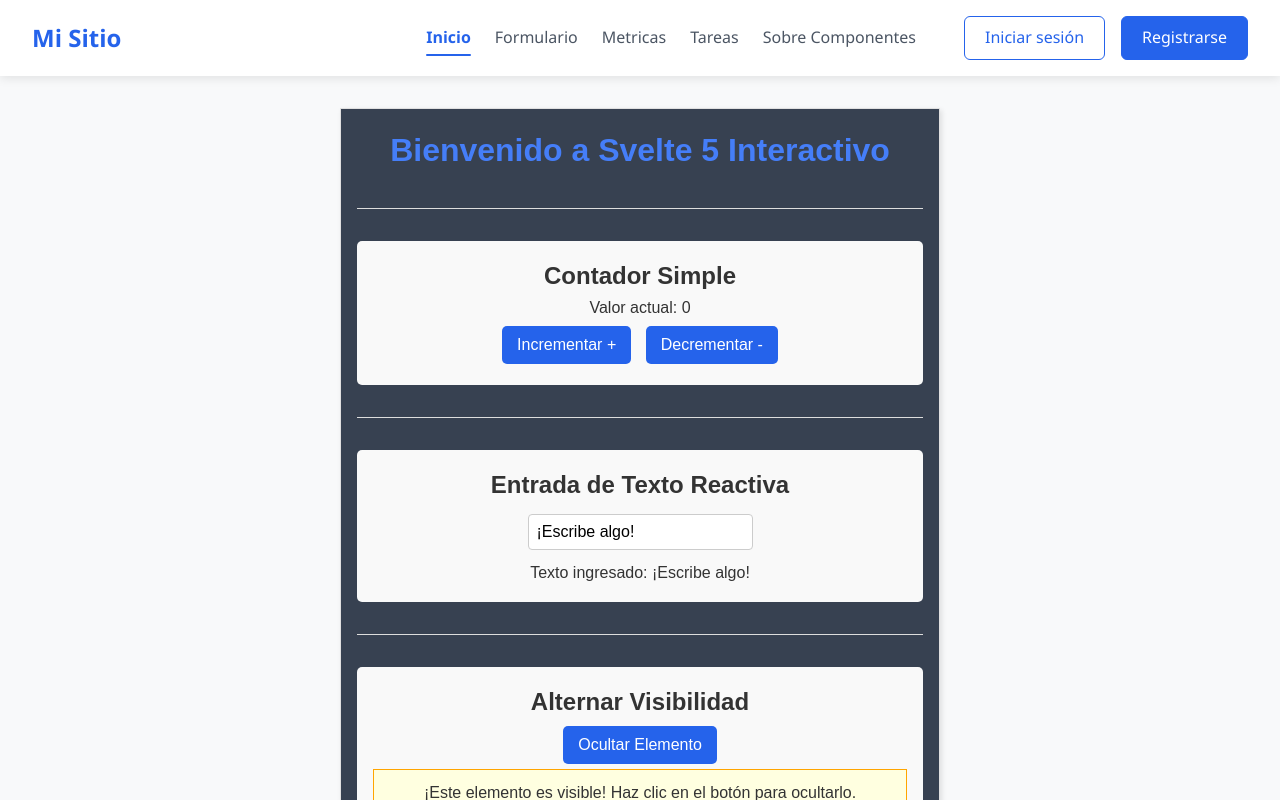
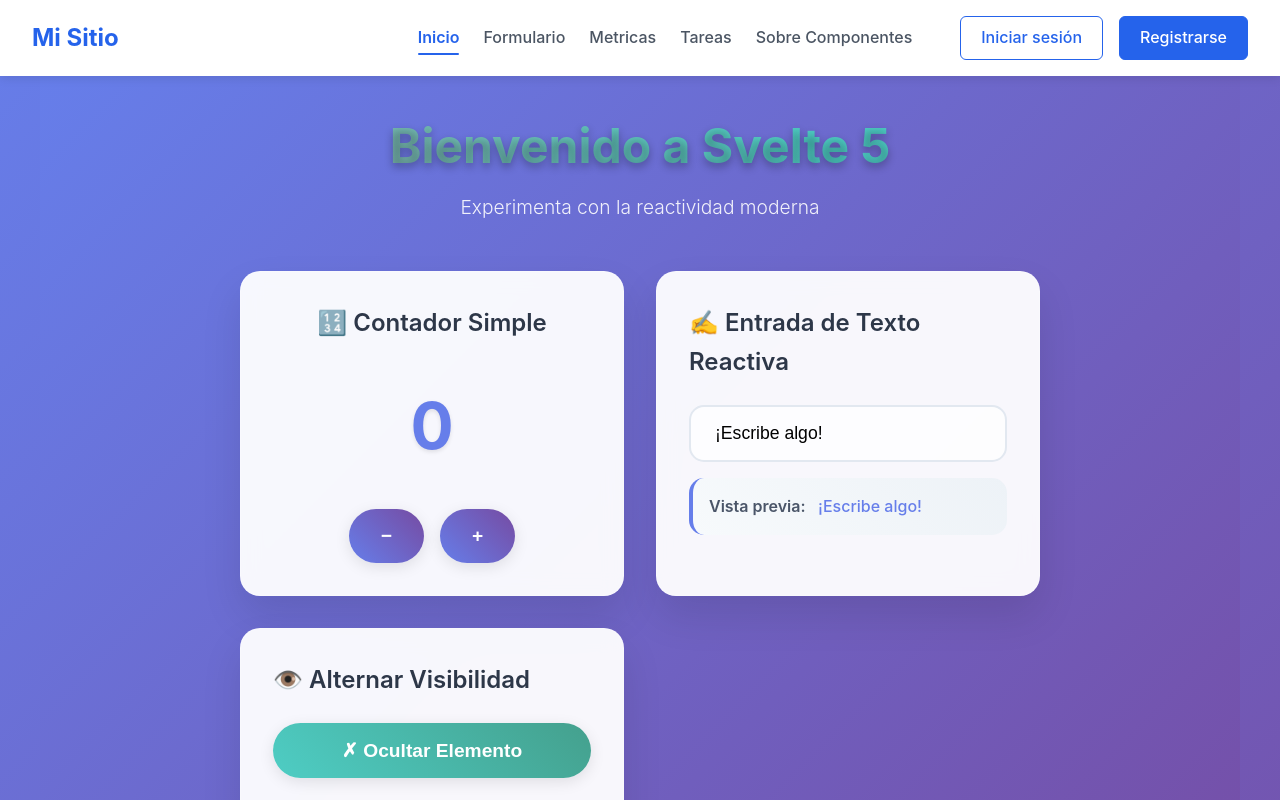
Before and after one commit to gos44/pruebas_svelte, a SvelteKit app: page / in a window 1280 px wide. Shown: the top 800 px of the page. Built offline with nearby package versions, Linux system fonts and the light colour scheme.

Commit message:
feat: Reestructurar y mejorar la interfaz del contador interactivo y la entrada de texto reactiva

```diff
--- a/src/routes/+page.svelte
+++ b/src/routes/+page.svelte
@@ -17,96 +17,338 @@
 </script>
 
 <main>
-  <h1>Bienvenido a Svelte 5 Interactivo</h1>
+  <div class="header">
+    <h1>Bienvenido a Svelte 5</h1>
+    <p class="subtitle">Experimenta con la reactividad moderna</p>
+  </div>
 
-  <hr>
-
-  <section>
-    <h2>Contador Simple</h2>
-    <p>Valor actual: {count}</p>
-    <button onclick={increment}>Incrementar +</button>
-    <button onclick={decrement}>Decrementar -</button>
+  <div class="container">
+    <section class="card counter-card">
+      <div class="card-header">
+        <h2>🔢 Contador Simple</h2>
+      </div>
+      <div class="counter-display">
+        <div class="count-value">{count}</div>
+      </div>
+      <div class="button-group">
+        <button class="btn btn-primary" onclick={decrement}>
+          <span>−</span>
+        </button>
+        <button class="btn btn-primary" onclick={increment}>
+          <span>+</span>
+        </button>
+      </div>
     </section>
 
-  <hr>
-
-  <section>
-    <h2>Entrada de Texto Reactiva</h2>
-    <input bind:value={text} />
-    <p>Texto ingresado: {text}</p>
+    <section class="card">
+      <div class="card-header">
+        <h2>✍️ Entrada de Texto Reactiva</h2>
+      </div>
+      <div class="input-group">
+        <input
+          bind:value={text}
+          placeholder="Escribe algo aquí..."
+          class="text-input"
+        />
+        <div class="text-preview">
+          <span class="preview-label">Vista previa:</span>
+          <span class="preview-text">{text}</span>
+        </div>
+      </div>
     </section>
 
-  <hr>
-
-  <section>
-    <h2>Alternar Visibilidad</h2>
-    <button onclick={toggleVisibility}>
-      {visible ? "Ocultar" : "Mostrar"} Elemento
+    <section class="card">
+      <div class="card-header">
+        <h2>👁️ Alternar Visibilidad</h2>
+      </div>
+      <button class="btn btn-secondary toggle-btn" onclick={toggleVisibility}>
+        {visible ? "✗ Ocultar" : "👁 Mostrar"} Elemento
       </button>
 
       {#if visible}
-      <p style="background-color: lightyellow; padding: 10px; border: 1px solid orange;">
-        ¡Este elemento es visible! Haz clic en el botón para ocultarlo.
-      </p>
+        <div class="reveal-box">
+          <div class="reveal-content">
+            <h3>¡Elemento Visible!</h3>
+            <p>Esta caja aparece y desaparece mágicamente ✨</p>
+          </div>
+        </div>
       {/if}
     </section>
-
+  </div>
 </main>
 
 <style>
+  :global(body) {
+    margin: 0;
+    padding: 0;
+    background: linear-gradient(135deg, #667eea 0%, #764ba2 100%);
+    min-height: 100vh;
+    font-family: 'Inter', -apple-system, BlinkMacSystemFont, 'Segoe UI', Roboto, sans-serif;
+  }
+
   main {
-    font-family: Arial, sans-serif;
-    max-width: 600px;
-    margin: 2em auto;
-    padding: 1em;
-    border: 1px solid #E0E0E0FF;
-    box-shadow: 2px 2px 5px rgba(0,0,0,0.1);
+    min-height: 100vh;
+    padding: 2rem 1rem;
+    background: linear-gradient(135deg, #667eea 0%, #764ba2 100%);
+  }
+
+  .header {
     text-align: center;
-	background-color: #374151;
+    margin-bottom: 3rem;
+    animation: fadeInDown 0.8s ease-out;
   }
 
   h1 {
-    color: #457EF8FF; /* Color naranja característico de Svelte */
+    font-size: 3rem;
+    font-weight: 700;
+    color: white;
+    margin: 0;
+    text-shadow: 0 4px 8px rgba(0,0,0,0.3);
+    background: linear-gradient(45deg, #ff6b6b, #4ecdc4, #45b7d1);
+    background-size: 300% 300%;
+    -webkit-background-clip: text;
+    -webkit-text-fill-color: transparent;
+    animation: gradientShift 3s ease infinite;
+  }
+
+  .subtitle {
+    font-size: 1.2rem;
+    color: rgba(255, 255, 255, 0.9);
+    margin-top: 0.5rem;
+    font-weight: 300;
+  }
+
+  .container {
+    max-width: 800px;
+    margin: 0 auto;
+    display: grid;
+    gap: 2rem;
+    grid-template-columns: repeat(auto-fit, minmax(300px, 1fr));
+  }
+
+  .card {
+    background: rgba(255, 255, 255, 0.95);
+    backdrop-filter: blur(10px);
+    border-radius: 20px;
+    padding: 2rem;
+    box-shadow: 0 20px 40px rgba(0,0,0,0.1);
+    border: 1px solid rgba(255, 255, 255, 0.2);
+    transition: all 0.3s ease;
+    animation: fadeInUp 0.8s ease-out;
+  }
+
+  .card:hover {
+    transform: translateY(-5px);
+    box-shadow: 0 25px 50px rgba(0,0,0,0.15);
+  }
+
+  .counter-card {
+    text-align: center;
+  }
+
+  .card-header {
+    margin-bottom: 1.5rem;
   }
 
   h2 {
-    color: #333;
+    font-size: 1.5rem;
+    color: #2d3748;
+    margin: 0;
+    font-weight: 600;
   }
 
-  button {
-    background-color: #2563eb;
-    color: white;
-    border: none;
-    padding: 10px 15px;
-    margin: 5px;
-    border-radius: 5px;
-    cursor: pointer;
-    font-size: 1em;
+  .counter-display {
+    margin: 2rem 0;
   }
 
-  button:hover {
-    background-color: #ff6a00;
+  .count-value {
+    font-size: 4rem;
+    font-weight: 700;
+    color: #667eea;
+    text-shadow: 0 2px 4px rgba(0,0,0,0.1);
+    transition: all 0.3s ease;
   }
 
-  input {
-    padding: 8px;
-    margin: 10px 0;
-    border: 1px solid #ccc;
-    border-radius: 4px;
-    font-size: 1em;
+  .count-value:hover {
+    transform: scale(1.1);
   }
 
-  section {
-    margin-bottom: 2em;
-    padding: 1em;
-    background-color: #f9f9f9;
-    border-radius: 5px;
+  .button-group {
+    display: flex;
+    gap: 1rem;
+    justify-content: center;
   }
 
-  hr {
-    border: 0;
-    height: 1px;
-    background: #ddd;
-    margin: 2em 0;
+  .btn {
+    padding: 1rem 2rem;
+    border: none;
+    border-radius: 50px;
+    font-size: 1.2rem;
+    font-weight: 600;
+    cursor: pointer;
+    transition: all 0.3s ease;
+    box-shadow: 0 4px 15px rgba(0,0,0,0.1);
+    min-width: 60px;
+    display: flex;
+    align-items: center;
+    justify-content: center;
+  }
+
+  .btn:hover {
+    transform: translateY(-2px);
+    box-shadow: 0 8px 25px rgba(0,0,0,0.15);
+  }
+
+  .btn:active {
+    transform: translateY(0);
+  }
+
+  .btn-primary {
+    background: linear-gradient(45deg, #667eea, #764ba2);
+    color: white;
+  }
+
+  .btn-primary:hover {
+    background: linear-gradient(45deg, #5a67d8, #6b46c1);
+  }
+
+  .btn-secondary {
+    background: linear-gradient(45deg, #4ecdc4, #44a08d);
+    color: white;
+  }
+
+  .btn-secondary:hover {
+    background: linear-gradient(45deg, #38b2ac, #319795);
+  }
+
+  .input-group {
+    display: flex;
+    flex-direction: column;
+    gap: 1rem;
+  }
+
+  .text-input {
+    padding: 1rem 1.5rem;
+    border: 2px solid #e2e8f0;
+    border-radius: 15px;
+    font-size: 1.1rem;
+    transition: all 0.3s ease;
+    background: rgba(255, 255, 255, 0.8);
+  }
+
+  .text-input:focus {
+    outline: none;
+    border-color: #667eea;
+    box-shadow: 0 0 0 3px rgba(102, 126, 234, 0.1);
+    background: white;
+  }
+
+  .text-preview {
+    padding: 1rem;
+    background: linear-gradient(45deg, #f7fafc, #edf2f7);
+    border-radius: 15px;
+    border-left: 4px solid #667eea;
+  }
+
+  .preview-label {
+    font-weight: 600;
+    color: #4a5568;
+    margin-right: 0.5rem;
+  }
+
+  .preview-text {
+    color: #667eea;
+    font-weight: 500;
+  }
+
+  .toggle-btn {
+    width: 100%;
+    margin-bottom: 1.5rem;
+  }
+
+  .reveal-box {
+    animation: slideIn 0.5s ease-out;
+    overflow: hidden;
+  }
+
+  .reveal-content {
+    background: linear-gradient(45deg, #ff6b6b, #4ecdc4);
+    color: white;
+    padding: 2rem;
+    border-radius: 15px;
+    text-align: center;
+    box-shadow: 0 10px 30px rgba(0,0,0,0.1);
+  }
+
+  .reveal-content h3 {
+    margin: 0 0 1rem 0;
+    font-size: 1.5rem;
+  }
+
+  .reveal-content p {
+    margin: 0;
+    font-size: 1.1rem;
+    opacity: 0.9;
+  }
+
+  @keyframes fadeInDown {
+    from {
+      opacity: 0;
+      transform: translateY(-30px);
+    }
+    to {
+      opacity: 1;
+      transform: translateY(0);
+    }
+  }
+
+  @keyframes fadeInUp {
+    from {
+      opacity: 0;
+      transform: translateY(30px);
+    }
+    to {
+      opacity: 1;
+      transform: translateY(0);
+    }
+  }
+
+  @keyframes slideIn {
+    from {
+      opacity: 0;
+      transform: translateY(-20px);
+    }
+    to {
+      opacity: 1;
+      transform: translateY(0);
+    }
+  }
+
+  @keyframes gradientShift {
+    0%, 100% {
+      background-position: 0% 50%;
+    }
+    50% {
+      background-position: 100% 50%;
+    }
+  }
+
+  @media (max-width: 768px) {
+    h1 {
+      font-size: 2rem;
+    }
+
+    .container {
+      grid-template-columns: 1fr;
+      gap: 1.5rem;
+    }
+
+    .card {
+      padding: 1.5rem;
+    }
+
+    .count-value {
+      font-size: 3rem;
+    }
   }
 </style>
```
Lines whose indentation alone changed are shown as unchanged.
